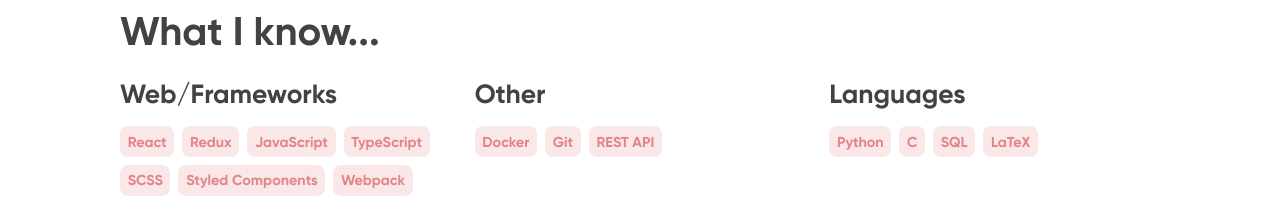
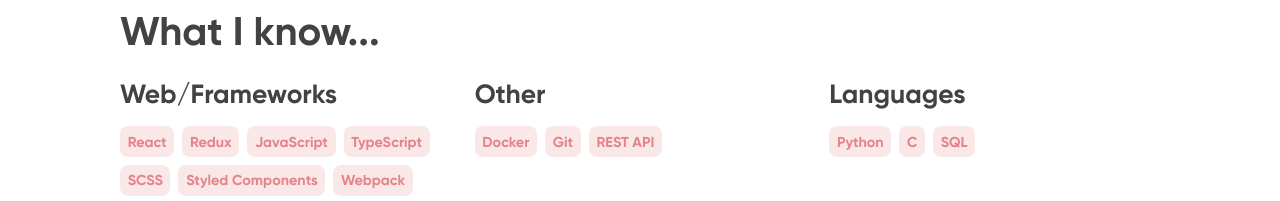
Before and after one commit to Manpreet-Bhatti/my-site, a Gatsby site: page / in a window 1280 px wide. Shown: the part 1120-1321 px from the top of the page. Built offline with nearby package versions, Linux system fonts and the light colour scheme; Gatsby itself is replaced by a stand-in of ours; a web font is replaced by a local one.

Commit message:
Remove LaTeX as a language skill

```diff
--- a/src/sections/Skills/data.js
+++ b/src/sections/Skills/data.js
@@ -23,6 +23,6 @@ export const SkillsData = [
   },
   {
     title: <>Languages</>,
-    content: [<>Python</>, <>C</>, <>SQL</>, <>LaTeX</>],
+    content: [<>Python</>, <>C</>, <>SQL</>],
   },
 ];
```
